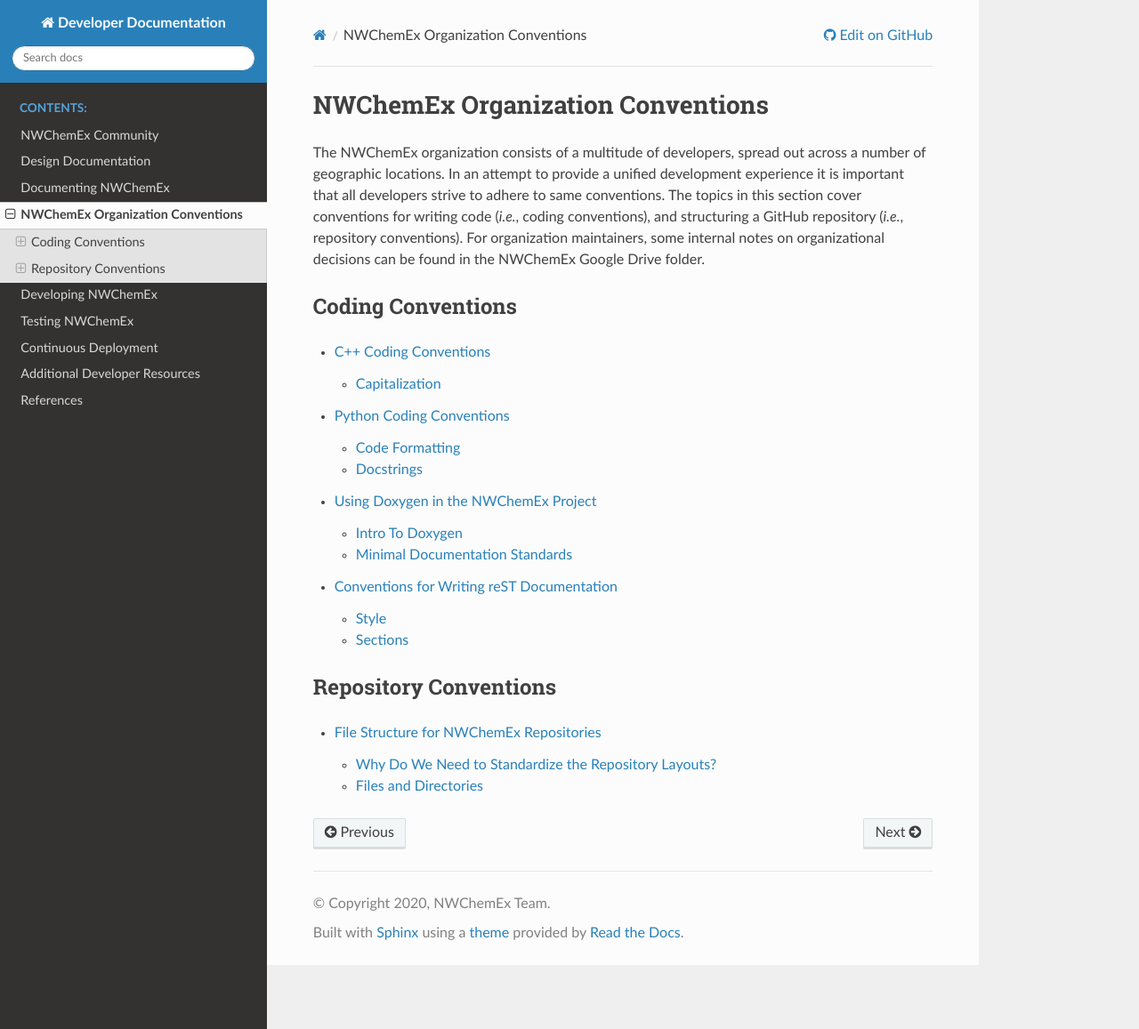
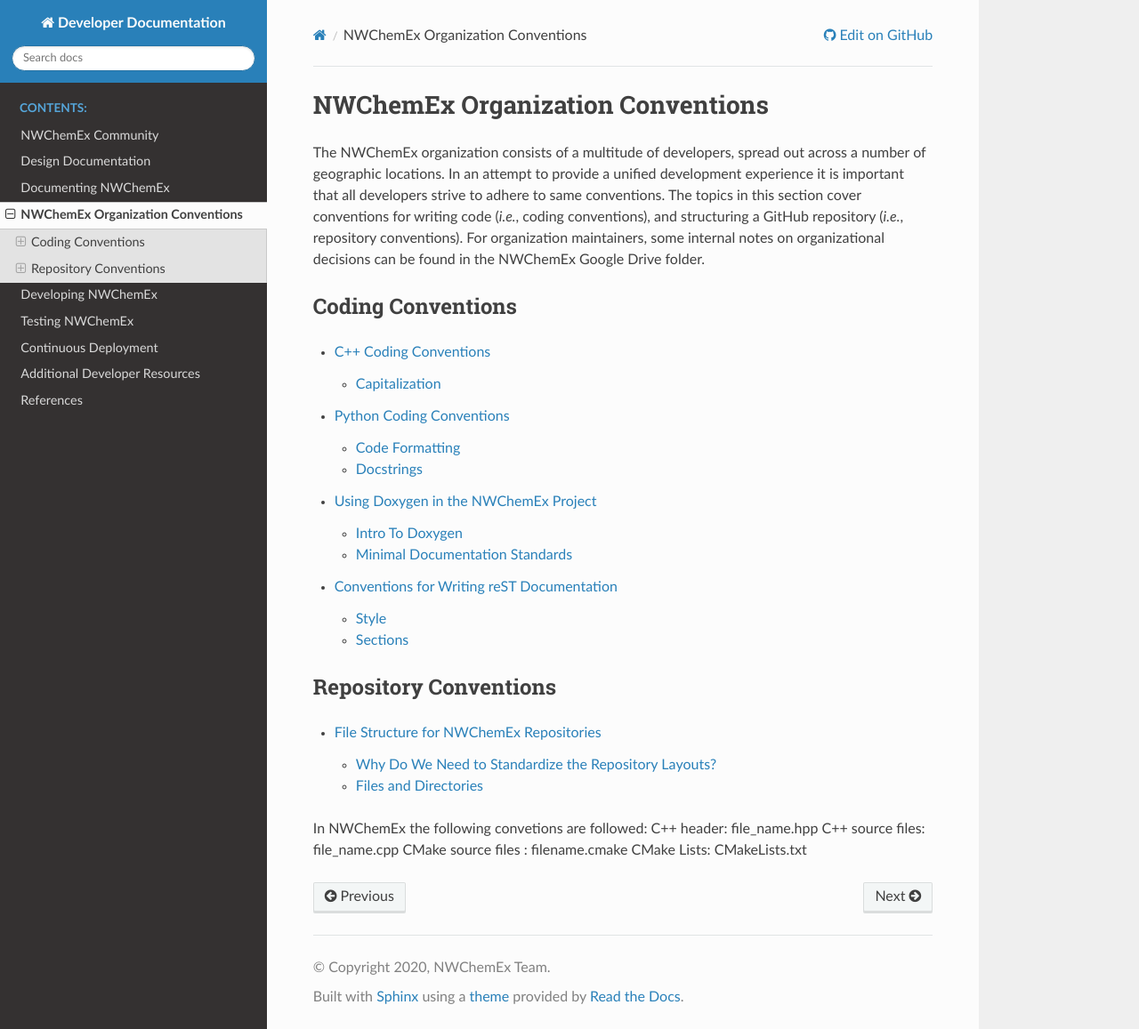
Before and after one commit to NWChemEx/.github, a Sphinx documentation site: the page built from docs/source/conventions/index.rst, in a window 1280 px wide and 1157 px high. Shown: the whole window at 89% size. Built offline with Sphinx 7.4.7 and the Read the Docs theme 3.1.0, drawn with Linux system fonts in a browser that asks for light colours.

Commit message:
Update index.rst
NWChemEx extension conventions for various file types

```diff
--- a/docs/source/conventions/index.rst
+++ b/docs/source/conventions/index.rst
@@ -30,3 +30,9 @@
     :maxdepth: 2
 
     file_structure
+
+In NWChemEx the following convetions are followed:
+C++ header: file_name.hpp
+C++ source files: file_name.cpp
+CMake source files : filename.cmake
+CMake Lists: CMakeLists.txt
```
